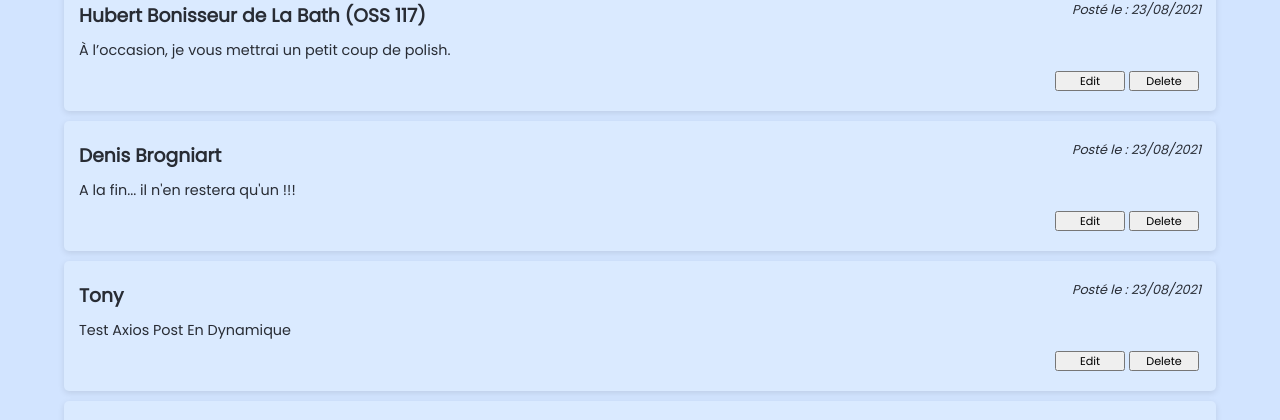
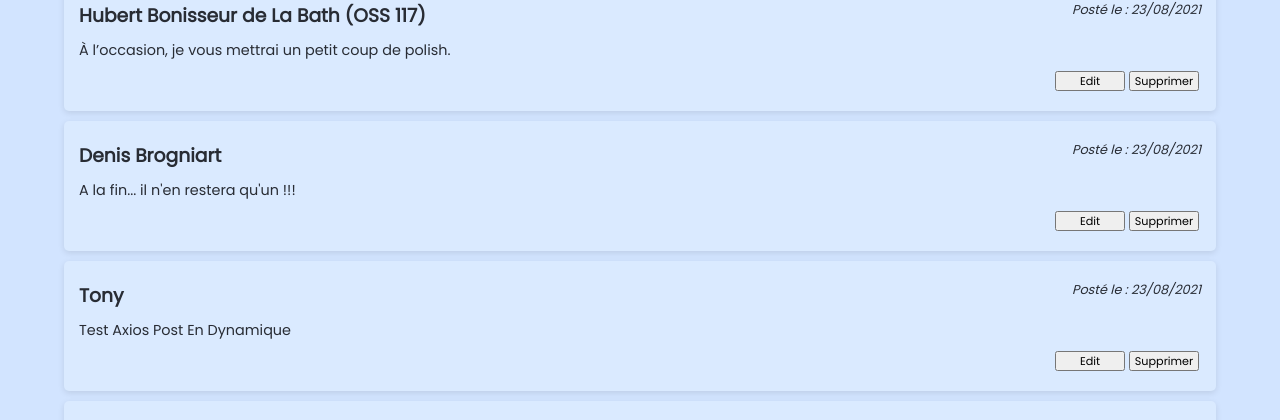
Before and after one commit to wahoostik/country-react, a React (Create React App) app: page /news in a window 1280 px wide. Shown: the part 340-760 px from the top of the page. Built offline with nearby package versions, Linux system fonts and the light colour scheme; data requests are answered from the project's data file.

Commit message:
DeleteArticle

```diff
--- a/src/components/Article.js
+++ b/src/components/Article.js
@@ -2,6 +2,7 @@
 import PropTypes from 'prop-types';
 import { useState } from 'react';
 import axios from 'axios';
+import DeleteArticle from './DeleteArticle';
 
 const Article = ({ articles }) => {
     const [isEditing, setIsEditing] = useState(false);
@@ -53,7 +54,7 @@ const Article = ({ articles }) => {
                 ) : (
                     <button onClick={() => setIsEditing(true)}>Edit</button>
                 )}
-                <button>Delete</button>
+                <DeleteArticle id={articles.id} />
             </div>
         </div>
     );
--- /dev/null
+++ b/src/components/DeleteArticle.js
@@ -0,0 +1,36 @@
+// == Import
+import axios from 'axios';
+import PropTypes from 'prop-types';
+
+// == Composant
+const DeleteArticle = ({id}) => {
+
+    const baseUrl = 'http://localhost:3004/articles/';
+
+    const handleDelete = async () => {
+        console.log('je veux supprimer l\'article');
+        try {
+            const deleteTheArticle = await axios.delete(baseUrl + id);
+            console.log(deleteTheArticle);
+        } catch (error) {
+            console.trace(error);
+        } finally {
+            window.location.reload();
+        }
+    };
+
+    return (
+        <button onClick={() => {
+            if (window.confirm('Voulez-vous vraiment supprimer cet article ?')) {
+                handleDelete();
+            }
+        }}>Supprimer</button>
+    );
+};
+
+DeleteArticle.propTypes = {
+    id: PropTypes.number.isRequired
+};
+
+// == Export
+export default DeleteArticle;
```
